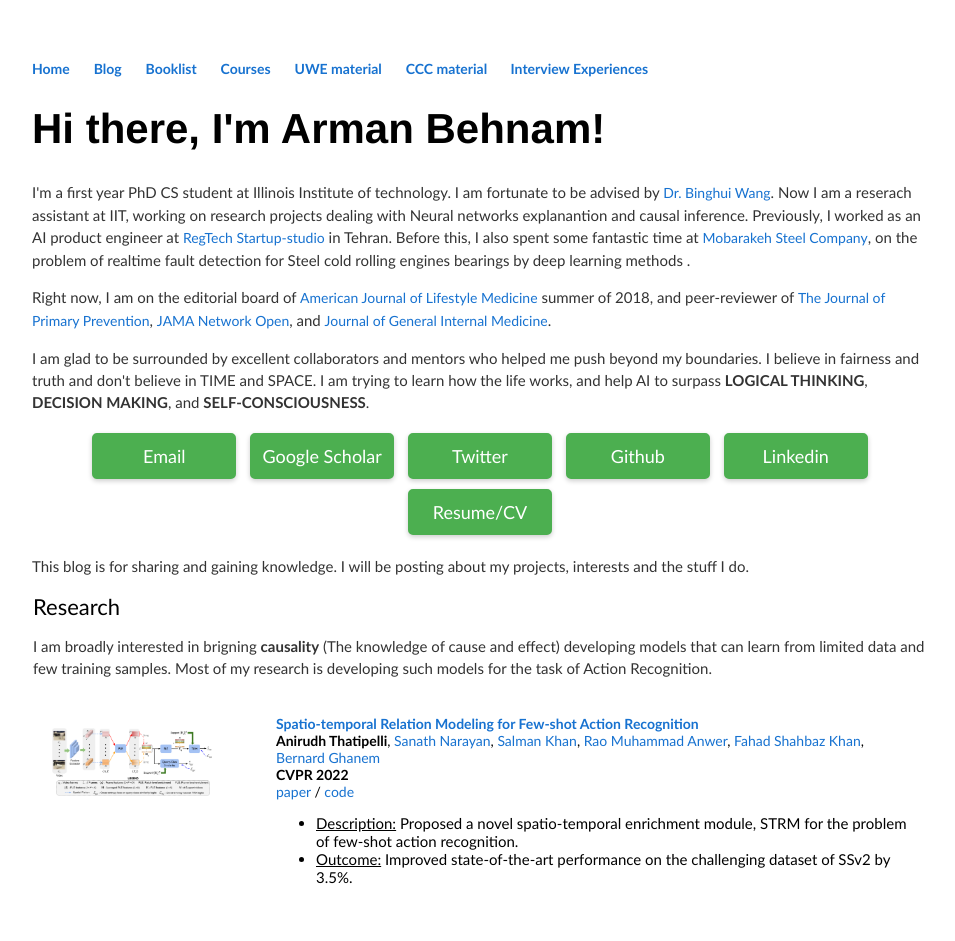
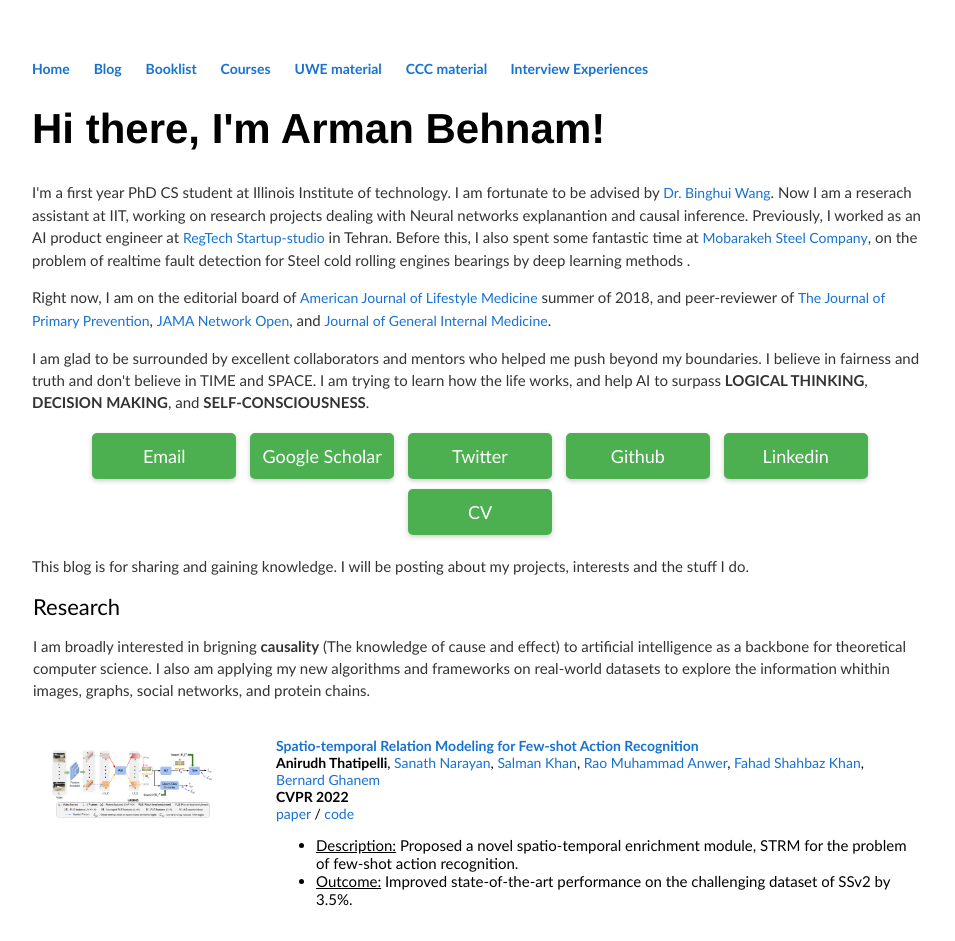
Before and after one commit to ArmanBehnam/ArmanBehnam.github.io, a Jekyll site: the page built from index.html, in a window 1280 px wide. Shown: the top 941 px of the page, without its empty margins (160-1115 px from the left). Built offline with Jekyll 4.4.1, drawn with Linux system fonts in a browser that asks for light colours.

Commit message:
Update index.html

```diff
--- a/index.html
+++ b/index.html
@@ -68,7 +68,7 @@ title: Arman Behnam's website
     <a href="https://twitter.com/Arman_behnam" class="button">Twitter</a>
     <a href="https://github.com/ArmanBehnam" class="button">Github</a>
     <a href="https://www.linkedin.com/in/arman-behnam/" class="button">Linkedin</a>
-    <a href="resume/June_2023_CV.pdf" class="button">Resume/CV</a>
+    <a href="resume/June_2023_CV.pdf" class="button">CV</a>
 </p>
 
 	<p>This blog is for sharing and gaining knowledge. I will be posting about my projects, interests and the stuff I do.</p>
@@ -80,8 +80,8 @@ title: Arman Behnam's website
           <td style="width:100%;vertical-align:middle">
             <heading>Research</heading>
             <p>
-             	I am broadly interested in brigning <b>causality</b> (The knowledge of cause and effect) developing models that can learn from limited data and few training samples. Most of my research is developing
-		    such models for the task of Action Recognition.
+             	I am broadly interested in brigning <b>causality</b> (The knowledge of cause and effect) to artificial intelligence as a backbone for theoretical computer science.
+		I also am applying my new algorithms and frameworks on real-world datasets to explore the information whithin images, graphs, social networks, and protein chains.
             </p>
           </td>
         </tr>
```
